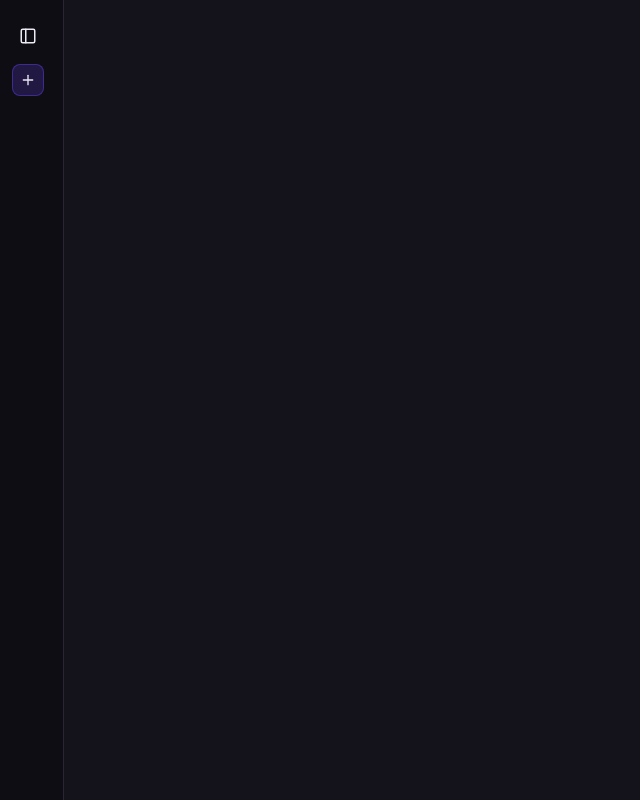
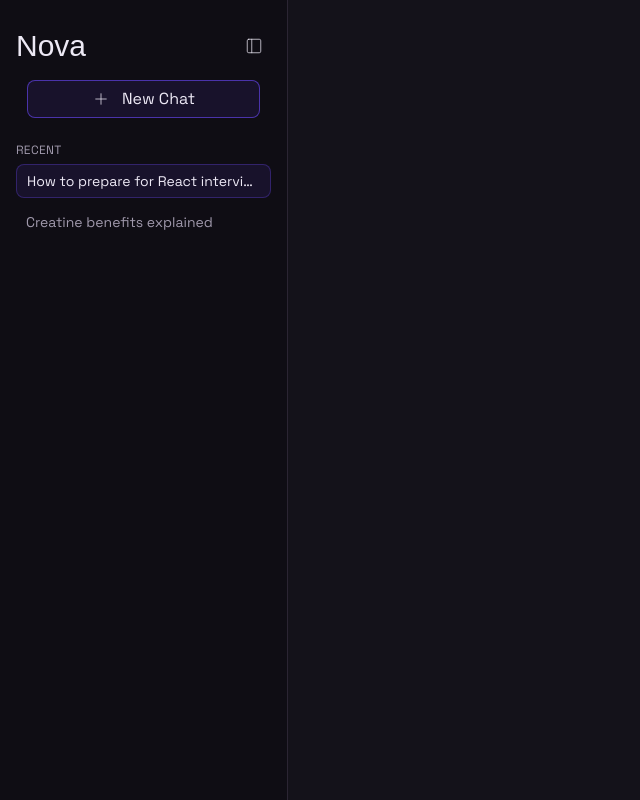
Before and after one commit to Velocity-AI-Lab/Nova-Chat, a Next.js app in the folder frontend/: page / in a window 1280 px wide. Shown: the whole page, without its empty margins (0-640 px from the left). Built offline with nearby package versions, Linux system fonts and the light colour scheme; a web font is replaced by a local one.

Commit message:
feat: update Sidebar component with mobile functionality and new styles

```diff
--- a/frontend/app/globals.css
+++ b/frontend/app/globals.css
@@ -22,8 +22,9 @@
   --color-moss-soft: var(--color-moss-soft);
   --color-coral: var(--color-coral);
   --color-line: var(--color-line);
-  --font-sans: var(--font-inter);
-  --font-display: var(--font-space-grotesk);
+  --font-inter: var(--font-inter);
+  --font-spaceGrotesk: var(--font-space-grotesk);
+  --font-bitCount: var(--font-bitCountDouble);
 }
 
 body {
--- a/frontend/app/page.tsx
+++ b/frontend/app/page.tsx
@@ -27,7 +27,7 @@ export default function Home() {
         conversations={[
           {
             id: "1",
-            title: "How to prepare for React interview",
+            title: "How to prepare for React interview and become richie rich",
             messages: [],
             updatedAt: Date.now(),
           },
--- a/frontend/components/sidebar.tsx
+++ b/frontend/components/sidebar.tsx
@@ -73,12 +73,144 @@
 //   );
 // };
 
+// "use client";
+
+// import { Conversation } from "@/types/types";
+// import { useState } from "react";
+// import { PanelLeft, Plus, Trash2 } from "lucide-react";
+
+// export const Sidebar = ({
+//   conversations,
+//   activeId,
+//   onSelect,
+//   onDelete,
+//   onNewChat,
+// }: {
+//   conversations: Conversation[];
+//   activeId: string | null;
+//   onSelect: (conversationId: string) => void;
+//   onDelete: (conversationId: string) => void;
+//   onNewChat: () => void;
+// }) => {
+//   // isOpen means: expanded on desktop, visible-as-overlay on mobile
+//   const [isOpen, setIsOpen] = useState<boolean>(false);
+
+//   return (
+//     <>
+//       {/* mobile-only trigger — shows when the sidebar is closed, to open it */}
+//       {!isOpen && (
+//         <button
+//           onClick={() => setIsOpen(true)}
+//           className="md:hidden fixed top-4 left-4 z-30 flex h-9 w-9 items-center justify-center rounded-lg bg-surface border border-line text-foreground"
+//           aria-label="Open sidebar"
+//         >
+//           <PanelLeft size={20} />
+//         </button>
+//       )}
+
+//       {/* mobile backdrop — only relevant when open on mobile */}
+//       <div
+//         className={`fixed inset-0 bg-black/40 z-40 md:hidden transition-opacity ${
+//           isOpen
+//             ? "opacity-100 pointer-events-auto"
+//             : "opacity-0 pointer-events-none"
+//         }`}
+//         onClick={() => setIsOpen(false)}
+//       />
+
+//       {/* sidebar itself — mobile: slides fully off-screen when closed
+//           desktop: stays in place, but collapses to a narrow icon strip when closed */}
+//       <aside
+//         className={`fixed md:static top-0 left-0 z-40 h-screen flex flex-col bg-surface-sunken border-r border-line
+//         transition-all duration-300
+//         ${isOpen ? "translate-x-0 w-72" : "-translate-x-full w-72 md:w-16 md:translate-x-0"}`}
+//       >
+//         {/* header row — toggle + new chat, icons always visible, text only when expanded */}
+//         <div className="flex items-center gap-2 px-3 pt-5 pb-3">
+//           <button
+//             onClick={() => setIsOpen(!isOpen)}
+//             aria-label="Toggle sidebar"
+//             className="flex h-8 w-8 shrink-0 items-center justify-center rounded-lg text-foreground hover:bg-moss/10"
+//           >
+//             <PanelLeft size={18} />
+//           </button>
+//           {isOpen && (
+//             <span className="font-display text-base font-medium text-foreground">
+//               Nova
+//             </span>
+//           )}
+//         </div>
+
+//         <div className="px-3 pb-3">
+//           <button
+//             onClick={onNewChat}
+//             aria-label="New chat"
+//             className={`flex items-center gap-2 rounded-lg bg-moss/20 backdrop-blur-md border border-moss/40 text-foreground hover:bg-moss/30 transition-colors ${
+//               isOpen
+//                 ? "w-full px-3 py-2.5 text-sm font-medium"
+//                 : "h-8 w-8 justify-center"
+//             }`}
+//           >
+//             <Plus size={16} />
+//             {isOpen && "New chat"}
+//           </button>
+//         </div>
+
+//         {/* recent conversations — only shown when expanded */}
+//         {isOpen && (
+//           <nav className="flex-1 overflow-y-auto thin-scroll px-3 pb-4">
+//             <p className="px-2.5 pb-1.5 text-xs font-medium uppercase tracking-wide text-ink-soft">
+//               Recent
+//             </p>
+
+//             {conversations.length === 0 && (
+//               <p className="px-1 pt-2 text-sm text-ink-soft">
+//                 No conversations yet.
+//               </p>
+//             )}
+
+//             <ul className="space-y-0.5">
+//               {conversations.map((convo) => (
+//                 <li key={convo.id} className="group relative">
+//                   <button
+//                     onClick={() => onSelect(convo.id)}
+//                     className={`w-full truncate rounded-md px-2.5 py-2 text-left text-sm transition-colors ${
+//                       convo.id === activeId
+//                         ? "bg-moss/20 text-foreground font-medium"
+//                         : "text-ink-soft hover:bg-moss/10 hover:text-foreground"
+//                     }`}
+//                   >
+//                     {convo.title || "New conversation"}
+//                   </button>
+//                   <button
+//                     onClick={(e) => {
+//                       e.stopPropagation();
+//                       onDelete(convo.id);
+//                     }}
+//                     aria-label="Delete conversation"
+//                     className="absolute right-1.5 top-1.5 hidden rounded px-1.5 py-0.5 text-xs text-ink-soft hover:text-coral group-hover:block"
+//                   >
+//                     <Trash2 strokeWidth={1} />
+//                   </button>
+//                 </li>
+//               ))}
+//             </ul>
+//           </nav>
+//         )}
+//       </aside>
+//     </>
+//   );
+// };
+
+// -------------- New Code ---------------
 "use client";
 
 import { Conversation } from "@/types/types";
-import { useState } from "react";
 import { PanelLeft, Plus, Trash2 } from "lucide-react";
+import Link from "next/link";
+import { useEffect, useState } from "react";
 
+// components with props both functional and data props and it types
 export const Sidebar = ({
   conversations,
   activeId,
@@ -92,11 +224,102 @@ export const Sidebar = ({
   onDelete: (conversationId: string) => void;
   onNewChat: () => void;
 }) => {
-  // isOpen means: expanded on desktop, visible-as-overlay on mobile
+  // Add th functionality that the sidebar can open and close for mobile devices
   const [isOpen, setIsOpen] = useState<boolean>(false);
+
+  // check if the screen width of mobile or desktop
+  useEffect(() => {
+    // get the window width if in desktop
+    const isDesktop = window.innerWidth > 768;
+
+    // check if the window size is of desktop then set the isOpen to true
+    if (isDesktop) {
+      setIsOpen(true);
+    }
+  }, []);
 
   return (
     <>
+      {/* Desktop Sidebar */}
+      <aside
+        className={`fixed md:static top-0 left-0 z-40 h-screen flex flex-col bg-surface-sunken border-r border-line transition-all duration-300 ${isOpen ? "translate-x-0 w-72" : "-translate-x-full w-72 md:w-16 md:translate-x-0"}`}
+      >
+        <div className="flex items-center justify-between mt-7 mx-4">
+          {isOpen && (
+            <Link
+              href={"/"}
+              className="font-bitCount text-3xl hover:text-coral transition-all duration-200 ease-in-out"
+            >
+              Nova
+            </Link>
+          )}
+          <button
+            onClick={() => setIsOpen(!isOpen)}
+            className="transition-all duration-100 hover:cursor-pointer hover:bg-moss/20 p-2 rounded-lg"
+          >
+            <PanelLeft size={18} strokeWidth={1} />
+          </button>
+        </div>
+
+        {/* New Chat */}
+
+        <div
+          className={`flex items-center justify-center gap-3 mt-4 py-1.5 cursor-pointer border-moss/60 border mx-auto rounded-lg bg-moss/10 transition-all duration-200 ease-in-out hover:bg-moss/20 ${isOpen ? "px-16" : "px-2"}`}
+        >
+          <button onClick={onNewChat} className="cursor-pointer">
+            <Plus size={18} strokeWidth={1} />
+          </button>
+          {isOpen && (
+            <span className="font-spaceGrotesk text-md">New Chat</span>
+          )}
+        </div>
+
+        {/* Recent Conversations */}
+        {isOpen && (
+          <nav className="mt-6 ">
+            <p className="mx-4 pb-1.5 text-xs font-spaceGrotesk uppercase tracking-wide text-ink-soft">
+              Recent
+            </p>
+
+            {conversations.length === 0 && (
+              <p className="mx-4 pt-2 text-sm text-ink-soft">
+                No conversations yet.
+              </p>
+            )}
+
+            {/* All Conversations */}
+            <ul className="space-y-2 mx-4">
+              {conversations?.map((convo) => (
+                <li
+                  key={convo?.id}
+                  className={`group flex items-center px-2.5 py-1.5 justify-between cursor-pointer ${
+                    convo.id === activeId
+                      ? "bg-moss/10 text-foreground font-spaceGrotesk border border-moss/30 rounded-lg"
+                      : "text-ink-soft hover:bg-moss/5 hover:text-foreground rounded-lg "
+                  }`}
+                >
+                  <span
+                    onClick={() => onSelect(convo?.id)}
+                    className="truncate font-spaceGrotesk text-sm transition-all duration-150"
+                  >
+                    {convo?.title || "New Conversation"}
+                  </span>
+                  <button
+                    onClick={(e) => {
+                      e.stopPropagation();
+                      onDelete(convo.id);
+                    }}
+                    className="transition-all duration-150 ease-in-out hidden text-xs text-ink-soft hover:text-coral group-hover:inline-block cursor-pointer"
+                  >
+                    <Trash2 size={18} strokeWidth={1} />
+                  </button>
+                </li>
+              ))}
+            </ul>
+          </nav>
+        )}
+      </aside>
+
       {/* mobile-only trigger — shows when the sidebar is closed, to open it */}
       {!isOpen && (
         <button
@@ -104,10 +327,9 @@ export const Sidebar = ({
           className="md:hidden fixed top-4 left-4 z-30 flex h-9 w-9 items-center justify-center rounded-lg bg-surface border border-line text-foreground"
           aria-label="Open sidebar"
         >
-          <PanelLeft size={20} />
+          <PanelLeft size={18} strokeWidth={1} />
         </button>
       )}
-
       {/* mobile backdrop — only relevant when open on mobile */}
       <div
         className={`fixed inset-0 bg-black/40 z-40 md:hidden transition-opacity ${
@@ -117,87 +339,6 @@ export const Sidebar = ({
         }`}
         onClick={() => setIsOpen(false)}
       />
-
-      {/* sidebar itself — mobile: slides fully off-screen when closed
-          desktop: stays in place, but collapses to a narrow icon strip when closed */}
-      <aside
-        className={`fixed md:static top-0 left-0 z-40 h-screen flex flex-col bg-surface-sunken border-r border-line
-        transition-all duration-300
-        ${isOpen ? "translate-x-0 w-72" : "-translate-x-full w-72 md:w-16 md:translate-x-0"}`}
-      >
-        {/* header row — toggle + new chat, icons always visible, text only when expanded */}
-        <div className="flex items-center gap-2 px-3 pt-5 pb-3">
-          <button
-            onClick={() => setIsOpen(!isOpen)}
-            aria-label="Toggle sidebar"
-            className="flex h-8 w-8 shrink-0 items-center justify-center rounded-lg text-foreground hover:bg-moss/10"
-          >
-            <PanelLeft size={18} />
-          </button>
-          {isOpen && (
-            <span className="font-display text-base font-medium text-foreground">
-              Nova
-            </span>
-          )}
-        </div>
-
-        <div className="px-3 pb-3">
-          <button
-            onClick={onNewChat}
-            aria-label="New chat"
-            className={`flex items-center gap-2 rounded-lg bg-moss/20 backdrop-blur-md border border-moss/40 text-foreground hover:bg-moss/30 transition-colors ${
-              isOpen
-                ? "w-full px-3 py-2.5 text-sm font-medium"
-                : "h-8 w-8 justify-center"
-            }`}
-          >
-            <Plus size={16} />
-            {isOpen && "New chat"}
-          </button>
-        </div>
-
-        {/* recent conversations — only shown when expanded */}
-        {isOpen && (
-          <nav className="flex-1 overflow-y-auto thin-scroll px-3 pb-4">
-            <p className="px-2.5 pb-1.5 text-xs font-medium uppercase tracking-wide text-ink-soft">
-              Recent
-            </p>
-
-            {conversations.length === 0 && (
-              <p className="px-1 pt-2 text-sm text-ink-soft">
-                No conversations yet.
-              </p>
-            )}
-
-            <ul className="space-y-0.5">
-              {conversations.map((convo) => (
-                <li key={convo.id} className="group relative">
-                  <button
-                    onClick={() => onSelect(convo.id)}
-                    className={`w-full truncate rounded-md px-2.5 py-2 text-left text-sm transition-colors ${
-                      convo.id === activeId
-                        ? "bg-moss/20 text-foreground font-medium"
-                        : "text-ink-soft hover:bg-moss/10 hover:text-foreground"
-                    }`}
-                  >
-                    {convo.title || "New conversation"}
-                  </button>
-                  <button
-                    onClick={(e) => {
-                      e.stopPropagation();
-                      onDelete(convo.id);
-                    }}
-                    aria-label="Delete conversation"
-                    className="absolute right-1.5 top-1.5 hidden rounded px-1.5 py-0.5 text-xs text-ink-soft hover:text-coral group-hover:block"
-                  >
-                    <Trash2 strokeWidth={1} />
-                  </button>
-                </li>
-              ))}
-            </ul>
-          </nav>
-        )}
-      </aside>
     </>
   );
 };
```
